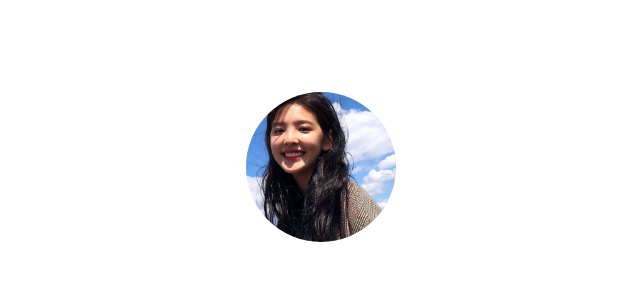
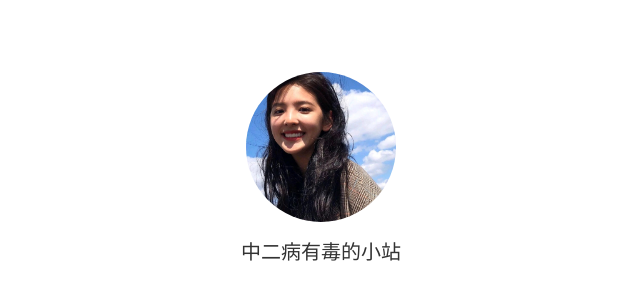
Before and after one commit to zebyd/index, a plain HTML site: page index.html in a window 1280 px wide. Shown: the part 232-532 px from the top of the page, without its empty margins (319-959 px from the left). Drawn offline with Linux system fonts and the light colour scheme.

Commit message:
Update index.html

```diff
--- a/index.html
+++ b/index.html
@@ -20,14 +20,20 @@
         .avatar {
             width: 150px; /* 设置头像大小 */
             height: 150px;
-            border-radius: 80%; /* 将图片变成圆形 */
+            border-radius: 50%; /* 将图片变成圆形 */
             object-fit: cover; /* 保持图片内容不被挤压 */
+        }
+         .nickname {
+            margin-top: 10px; /* 设置昵称与头像之间的间距 */
+            font-size: 20px; /* 设置昵称的字体大小 */
+            color: #333; /* 设置昵称的颜色 */
         }
     </style>
 </head>
 <body>
     <div class="avatar-container">
         <img src="IMG_1676.jpeg" alt="Avatar" class="avatar">
+        <div class="nickname">中二病有毒的小站</div>
     </div>
 </body>
 </html>
```
